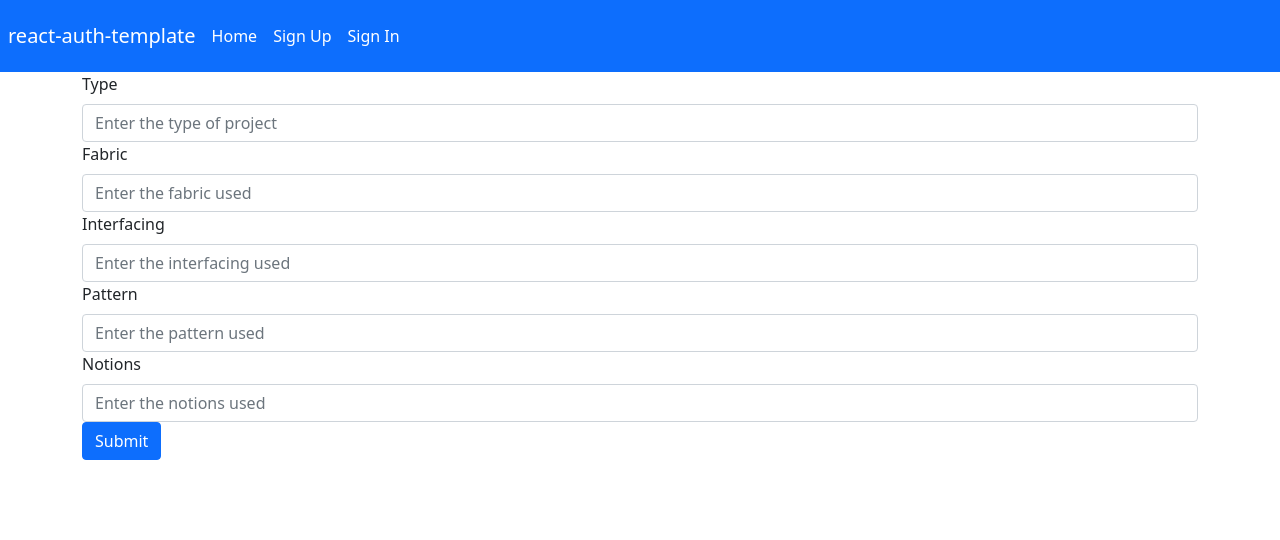
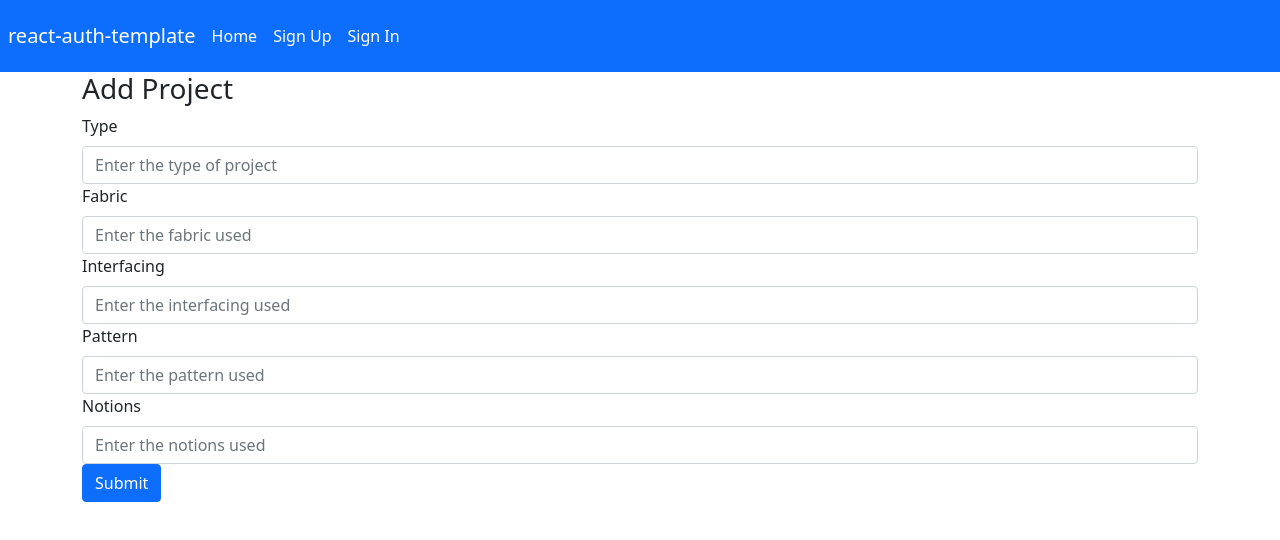
Before and after one commit to clds84/Project-4-Client, a React (Create React App) app in the folder sewing-Client/: page /addProject in a window 1280 px wide. Shown: the top 540 px of the page. Built offline with nearby package versions, Linux system fonts and the light colour scheme.

Commit message:
created project form in shared folder and deleted form in create project return

```diff
--- a/sewing-Client/src/components/Projects/CreateProject.js
+++ b/sewing-Client/src/components/Projects/CreateProject.js
@@ -3,6 +3,7 @@ import { createProject } from '../../api/projects'
 import { Form, Container, Button } from 'react-bootstrap'
 import { createProjectSuccess, createProjectFailure }from '../shared/AutoDismissAlert/messages'
 import { useNavigate } from 'react-router-dom'
+import ProjectForm from '../shared/ProjectForm'
 //this function renders a form and calls function
 const CreateProject = (props) => {
     const { user, msgAlert } = props
@@ -52,46 +53,13 @@ const CreateProject = (props) => {
     }
 
     return (
-        <Container className="justify-content-center">
-            <Form onSubmit={handleSubmit}>
-                <Form.Label>Type</Form.Label>
-                <Form.Control
-                    placeholder="Enter the type of project"
-                    value={project.type}
-                    name='type'
-                    onChange={handleChange}
-                />
-                <Form.Label>Fabric</Form.Label>
-                <Form.Control
-                    placeholder="Enter the fabric used"
-                    value={project.fabric}
-                    name='fabric'
-                    onChange={handleChange}
-                />
-                <Form.Label>Interfacing</Form.Label>
-                <Form.Control
-                    placeholder="Enter the interfacing used"
-                    value={project.interfacing}
-                    name='interfacing'
-                    onChange={handleChange}
-                />
-                <Form.Label>Pattern</Form.Label>
-                <Form.Control
-                    placeholder="Enter the pattern used"
-                    value={project.pattern}
-                    name='pattern'
-                    onChange={handleChange}
-                />
-                <Form.Label>Notions</Form.Label>
-                <Form.Control
-                    placeholder="Enter the notions used"
-                    value={project.notions}
-                    name='notions'
-                    onChange={handleChange}
-                />
-                <Button type='submit'>Submit</Button>
-            </Form>
-        </Container>
+
+        <ProjectForm
+            project={project}
+            handleChange={handleChange}
+            handleSubmit={handleSubmit}
+            heading="Add Project"
+        />
     )
 }
 export default CreateProject
--- /dev/null
+++ b/sewing-Client/src/components/shared/ProjectForm.js
@@ -0,0 +1,51 @@
+import React, { useState } from 'react'
+import { Form, Container, Button } from 'react-bootstrap'
+
+const ProjectForm = (props) => {
+    const { project, handleChange, handleSubmit, heading } = props
+
+    return (
+        <Container className="justify-content-center">
+            <h3>{heading}</h3>
+            <Form onSubmit={handleSubmit}>
+                <Form.Label>Type</Form.Label>
+                <Form.Control
+                    placeholder="Enter the type of project"
+                    value={project.type}
+                    name='type'
+                    onChange={handleChange}
+                />
+                <Form.Label>Fabric</Form.Label>
+                <Form.Control
+                    placeholder="Enter the fabric used"
+                    value={project.fabric}
+                    name='fabric'
+                    onChange={handleChange}
+                />
+                <Form.Label>Interfacing</Form.Label>
+                <Form.Control
+                    placeholder="Enter the interfacing used"
+                    value={project.interfacing}
+                    name='interfacing'
+                    onChange={handleChange}
+                />
+                <Form.Label>Pattern</Form.Label>
+                <Form.Control
+                    placeholder="Enter the pattern used"
+                    value={project.pattern}
+                    name='pattern'
+                    onChange={handleChange}
+                />
+                <Form.Label>Notions</Form.Label>
+                <Form.Control
+                    placeholder="Enter the notions used"
+                    value={project.notions}
+                    name='notions'
+                    onChange={handleChange}
+                />
+                <Button type='submit'>Submit</Button>
+            </Form>
+        </Container>
+    )
+}
+export default ProjectForm
```
